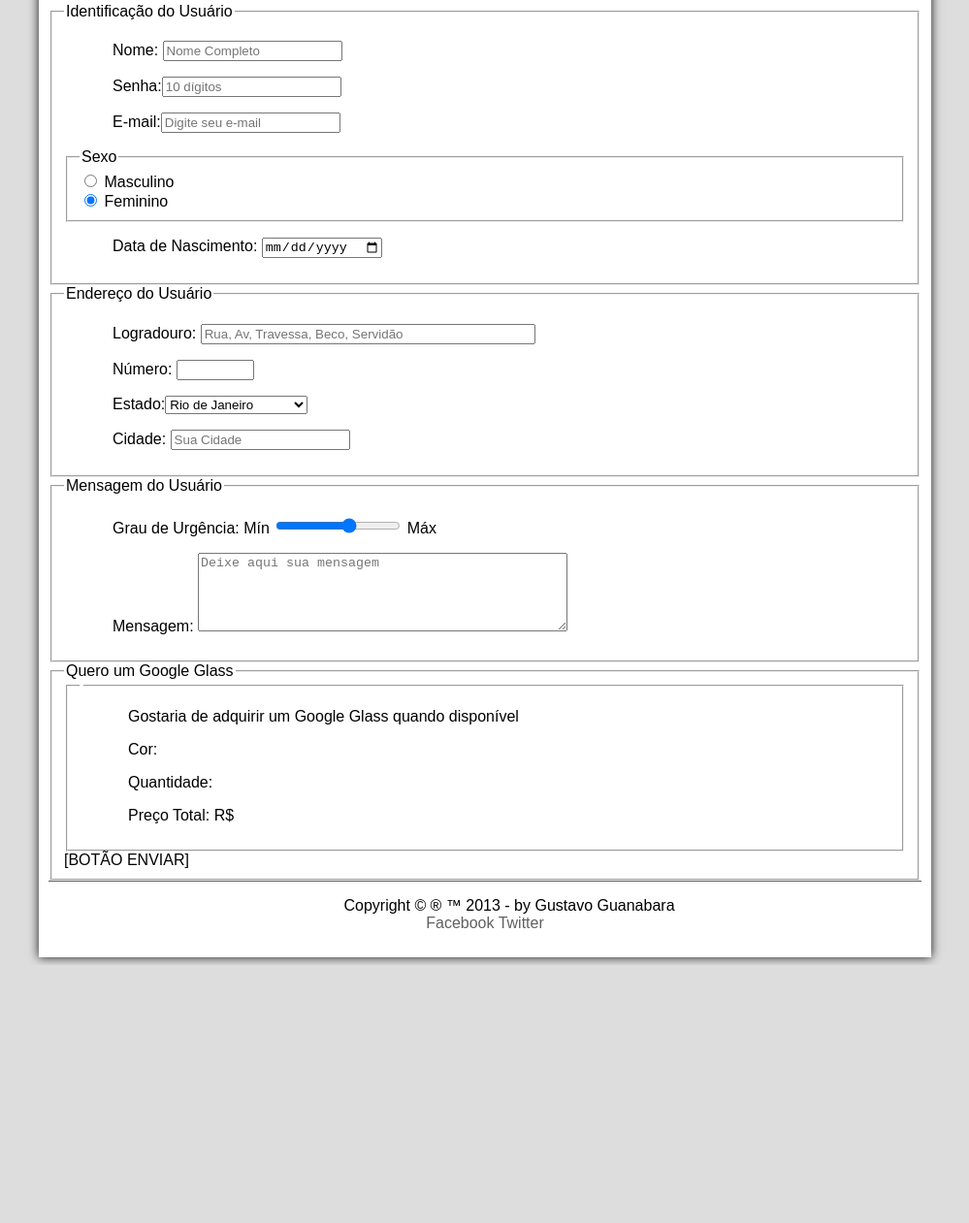
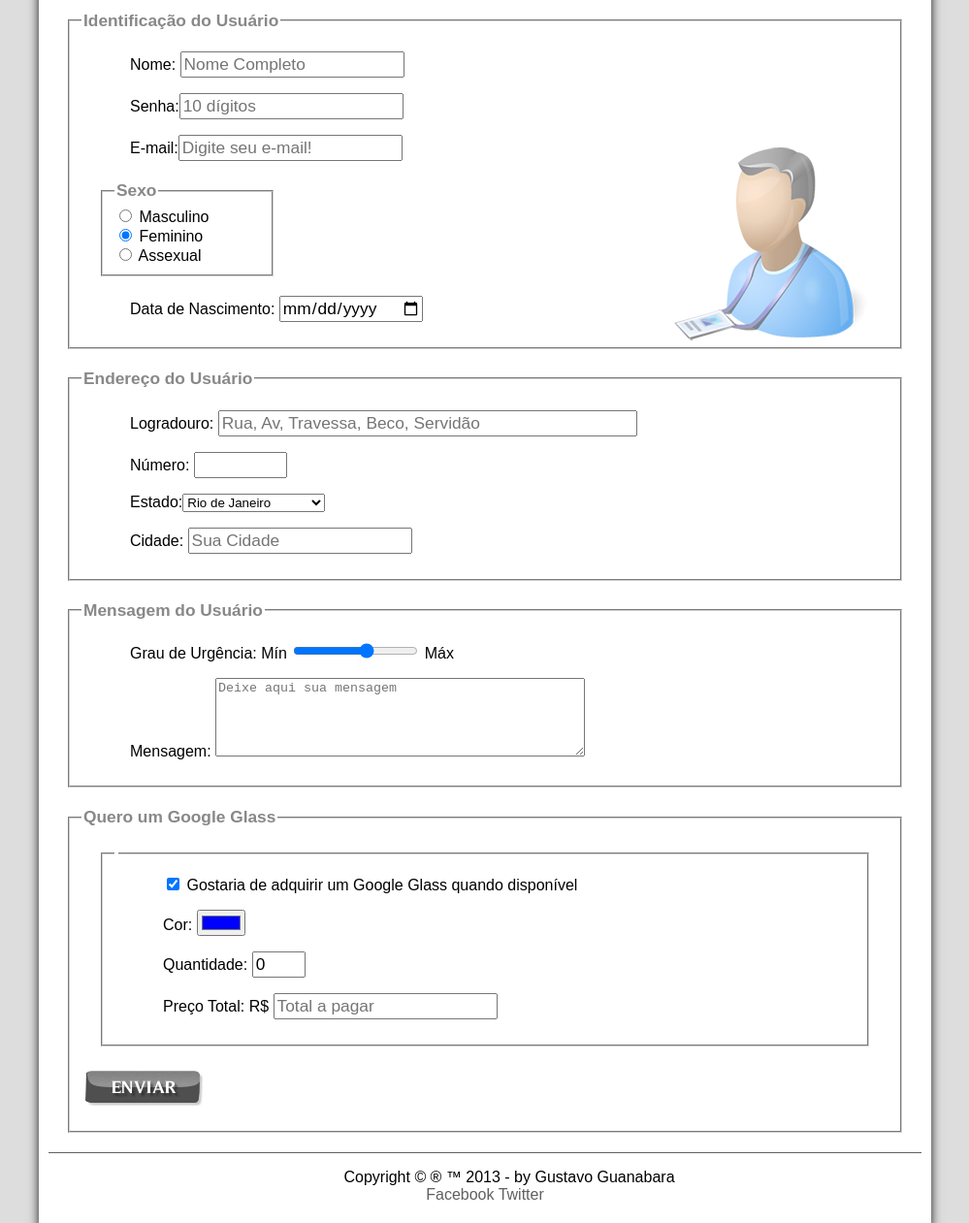
Before and after one commit to winstedyuri/HTML5-CSS_Guanabara, a plain HTML site: page fale-conosco.html in a window 1280 px wide. Shown: the part 311-1572 px from the top of the page at 97% size, without its empty margins (140-1139 px from the left). Before the commit the page ends 1306 px from the top, so only its background shows below. Drawn offline with Linux system fonts and the light colour scheme; files whose address does not match are found by name.

Commit message:
Alterações Test

```diff
--- a/_css/form.css
+++ b/_css/form.css
@@ -0,0 +1,36 @@
+@charset "UTF-8"
+
+form {
+    width: 500px;
+    margin: auto;
+}
+
+input {
+    font-family: sans-serif;
+    font-weight: normal;
+    font-size: 13pt;
+}
+
+input:hover {
+    background-color: #dddddd;
+}
+
+legend {
+    color: #888888;
+    font-weight: bold;
+    font-size: 13pt;
+    font-family: sans-serif;
+}
+
+fieldset {
+    border-color: #cecece;
+    margin: 20px;
+}
+
+fieldset#sexo {
+    width: 150px;
+}
+
+fieldset#usuario {
+    background: url("../_imagens/icone-contato.png") no-repeat 95% 95%
+}
--- a/fale-conosco.html
+++ b/fale-conosco.html
@@ -6,11 +6,17 @@
     <title>Tudo sobre Google Glass</title>
     <link rel="stylesheet" href="_css/estilo.css">
     <link rel="stylesheet" href="_css/form.css">
+    <script language="javascript" src="_javascript/funcoes.js"></script>
+    <script>
+        function calc_total(){
+            var qtd =  Number(document.getElementById("cQtd").value)
+            tot = qtd * 1500;
+            document.getElementById("cTot").value = tot;
+        }
+    </script>
+</head>
 
-</head>
-<script language="javascript" src="_javascript/funcoes.js"></script>
-
-<body>
+<body></body>
     <div id="interface">
 
         <header id="cabecalho">
@@ -52,15 +58,16 @@
                         </hgrop>
                 </header>
 
-                <form method="post" id="fContato" action="mailto:yuricosta149@gmail.com">
+                <form method="post" id="fContato" action="mailto:yuricosta149@gmail.com" oninput="calc_total();">
                     <fieldset id="usuario"><legend>Identificação do Usuário</legend>
                         <p> <label for="cNome">Nome:</label> <input type="text" name="tNome" id="cNome" size="20" maxlength="30" placeholder="Nome Completo"/></p>
                         <p><label for="cSenha">Senha:</label><input type="password" name="tSenha" id="cSenha" size="20" maxlength="10" placeholder="10 dígitos"> </p>
-                        <p><label for="cEmail">E-mail:</label><input type="email" name="tEmail" id="cEmail" size="20" maxlength="40" placeholder="Digite seu e-mail"> </p>
+                        <p><label for="cEmail">E-mail:</label><input type="email" name="tEmail" id="cEmail" size="20" maxlength="40" placeholder="Digite seu e-mail!"> </p>
 
                         <fieldset id="sexo"><legend>Sexo</legend>
                         <input type="radio" name="tSexo" id="cMasc"> <label for="cMasc">Masculino</label> <br>
-                        <input type="radio" checked name="tSexo" id="cFem"> <label for="cFem">Feminino</label>
+                        <input type="radio" checked name="tSexo" id="cFem"> <label for="cFem">Feminino</label> <br>
+                        <input type="radio" name="tSexo" id="aSexo"> <label for="aSexo">Assexual</label>
                     </fieldset>
                         <p>Data de Nascimento: <input type="date" name="tNasc" id="cNasc"> </p>
                     </fieldset>
@@ -101,13 +108,17 @@
 
                     <fieldset id="pedido"><legend>Quero um Google Glass</legend>
                         <fieldset id="diversidade"><legend></legend>
-                        <p><labe for="cPed">Gostaria de adquirir um Google Glass quando disponível</labe></p>
-                        <p><labeL for="cCor">Cor:</labeL></p>
-                        <p><label for="cQtd">Quantidade:</label></p>
-                        <p><label for="cTot">Preço Total: R$</label></p>
+                        <p> <input type="checkbox" name="tPed" id="cPed" checked>
+                        <label for="cPed">Gostaria de adquirir um Google Glass quando disponível</labe></p>
+                        <p><labeL for="cCor">Cor:</labeL>
+                        <input type="color" value="#0000FF"></p>
+                        <p><label for="cQtd">Quantidade:</label>
+                        <input type="number" name="tQtd" id="cQtd" min="0" max="5" value="0"></p>
+                        <p><label for="cTot">Preço Total: R$</label>
+                        <input type="text" name="tTot" id="cTot" placeholder="Total a pagar" readonly></p>
                     </fieldset>
 
-                    [BOTÃO ENVIAR]
+                    <input type="image" name="tEnviar" src="_imagens/botao-enviar.png">
                 </form>
 
             </article>
```
